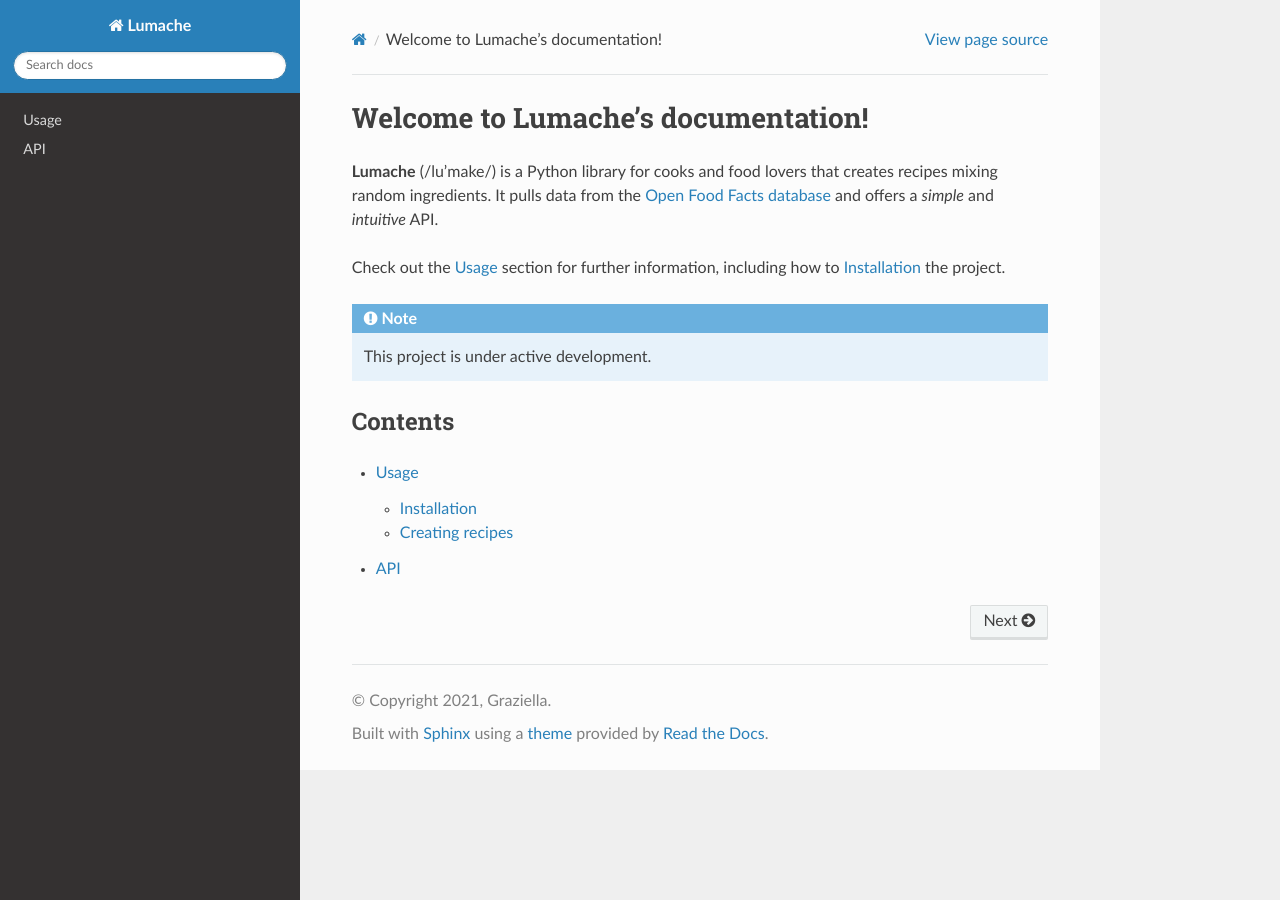
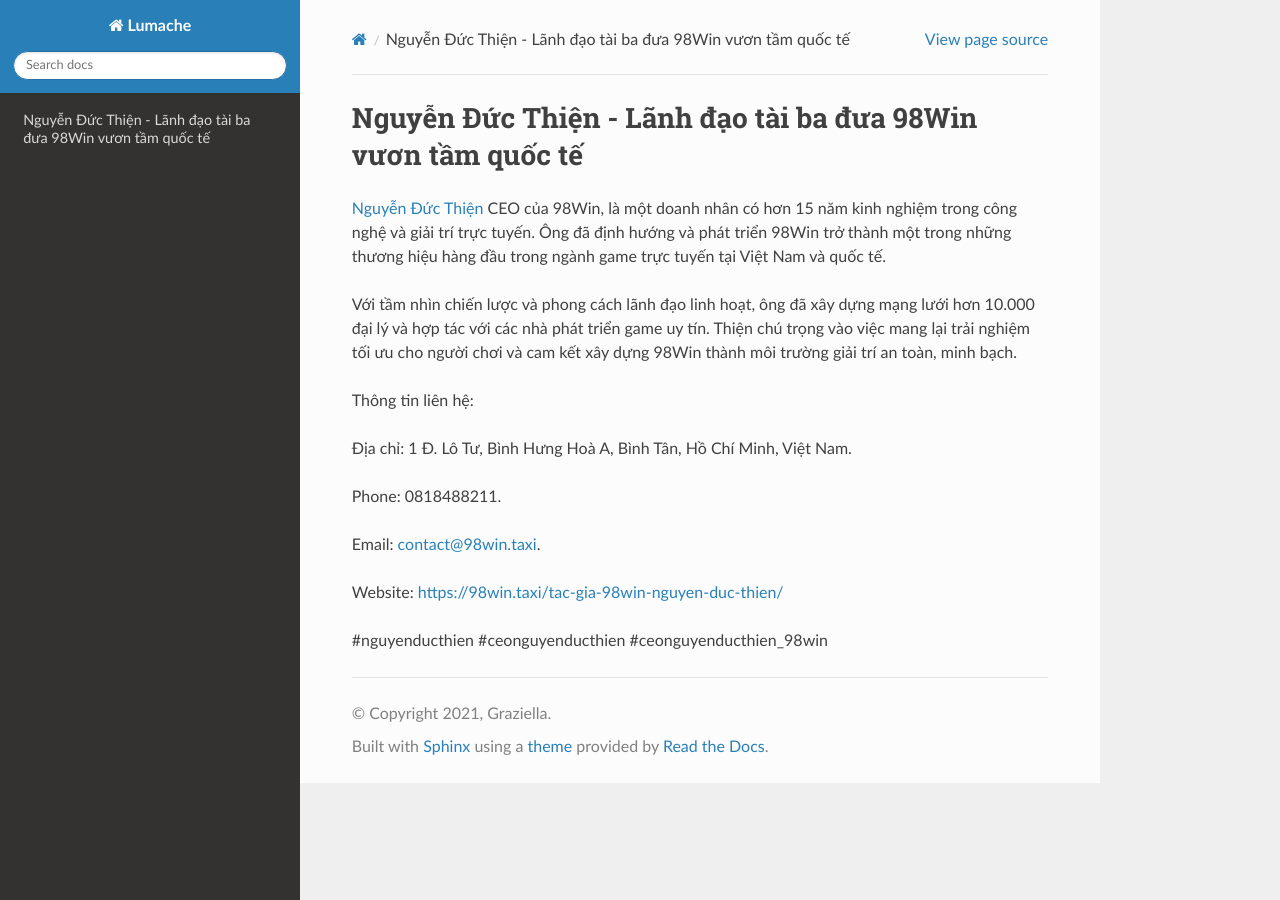
Before and after one commit to parkisngan19/ceonguyenducthien, a Sphinx documentation site: the page built from docs/source/index.rst, in a window 1280 px wide. Built offline with Sphinx 7.4.7 and the Read the Docs theme 3.1.0, drawn with Linux system fonts in a browser that asks for light colours.

Commit message:
Update index.rst

```diff
--- a/docs/source/index.rst
+++ b/docs/source/index.rst
@@ -1,22 +1,18 @@
-Welcome to Lumache's documentation!
+Nguyễn Đức Thiện - Lãnh đạo tài ba đưa 98Win vươn tầm quốc tế
 ===================================
 
-**Lumache** (/lu'make/) is a Python library for cooks and food lovers
-that creates recipes mixing random ingredients.
-It pulls data from the `Open Food Facts database <https://world.openfoodfacts.org/>`_
-and offers a *simple* and *intuitive* API.
+`Nguyễn Đức Thiện <https://98win.taxi/tac-gia-98win-nguyen-duc-thien/>`_ CEO của 98Win, là một doanh nhân có hơn 15 năm kinh nghiệm trong công nghệ và giải trí trực tuyến. Ông đã định hướng và phát triển 98Win trở thành một trong những thương hiệu hàng đầu trong ngành game trực tuyến tại Việt Nam và quốc tế.
 
-Check out the :doc:`usage` section for further information, including
-how to :ref:`installation` the project.
+Với tầm nhìn chiến lược và phong cách lãnh đạo linh hoạt, ông đã xây dựng mạng lưới hơn 10.000 đại lý và hợp tác với các nhà phát triển game uy tín. Thiện chú trọng vào việc mang lại trải nghiệm tối ưu cho người chơi và cam kết xây dựng 98Win thành môi trường giải trí an toàn, minh bạch.
 
-.. note::
+Thông tin liên hệ:
 
-   This project is under active development.
+Địa chỉ: 1 Đ. Lô Tư, Bình Hưng Hoà A, Bình Tân, Hồ Chí Minh, Việt Nam.
 
-Contents
---------
+Phone: 0818488211.
 
-.. toctree::
+Email: contact@98win.taxi.
 
-   usage
-   api
+Website: https://98win.taxi/tac-gia-98win-nguyen-duc-thien/
+
+#nguyenducthien #ceonguyenducthien #ceonguyenducthien_98win
```
